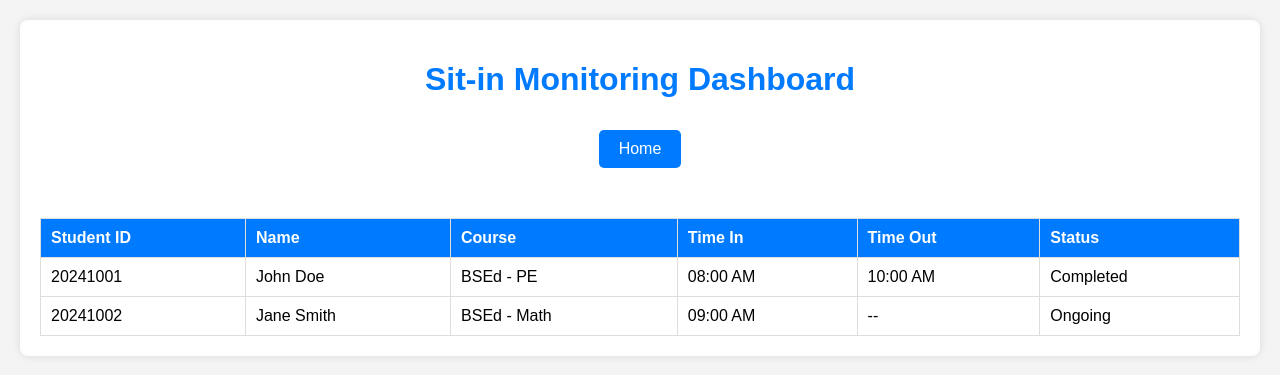
After one commit to AnonymousDod/CCS-Sit-in-Monitoring-System, a Flask app: page /dashboard in a window 1280 px wide. The commit adds this page. Shown: the top 375 px of the page. Run offline with Flask 3, Linux system fonts and the light colour scheme; a user stored in the database is signed in.

Commit message:
dashboard added

```diff
--- a/app.py
+++ b/app.py
@@ -1,7 +1,8 @@
-from flask import Flask, request, render_template, redirect, url_for
+from flask import Flask, request, render_template, redirect, url_for, flash, session
 import sqlite3
 
 app = Flask(__name__)
+app.secret_key = 'your_secret_key'  # Needed for flashing messages and session management
 
 # Function to check login credentials
 def check_login(username, password):
@@ -23,17 +24,43 @@ def login_page():
         username = request.form.get("un")
         password = request.form.get("pwd")
 
+        # Check if both fields are filled out
+        if not username or not password:
+            flash('Please fill out both fields.', 'error')
+            return redirect(url_for('login_page'))  # Redirect back to the login page
+
         if check_login(username, password):
+            session["user"] = username  # Store username in session
             return redirect(url_for("home"))  # Redirect to home page if login is successful
         else:
-            return "Invalid Username or Password", 401  # Returns error
+            flash('Invalid Username or Password', 'error')  # Flash the error message
+            return redirect(url_for('login_page'))  # Redirect back to the login page
 
     return render_template("index.html")  # Renders the login page for GET request
 
 # Route for home page after successful login
 @app.route("/home")
 def home():
-    return "<h1>Welcome to the Home Page!</h1>"
+    if "user" not in session:
+        flash("Please log in first.", "error")
+        return redirect(url_for("login_page"))  # Redirect to login if not logged in
+    return render_template("homepage.html", user=session["user"])  # Pass user session to homepage
+
+@app.route("/dashboard")
+def dashboard():
+    if "user" not in session:
+        flash("Please log in first.", "error")
+        return redirect(url_for("login_page"))  # Redirect to login if not logged in
+    return render_template("dashboard.html", user=session["user"])
+
+
+# Route for logout
+@app.route("/logout")
+def logout():
+    session.pop("user", None)  # Remove user from session
+    flash("You have been logged out.", "success")
+    return redirect(url_for("login_page"))  # Redirect to login page
+
 
 # Route for signup (GET: Show form, POST: Process registration)
 @app.route("/signup", methods=["GET", "POST"])
@@ -55,10 +82,18 @@ def register_user():
         username = request.form.get("username")
         password = request.form.get("password")
 
-        # Save the new user to your database
+        # Check if username already exists
         con = sqlite3.connect("users.db")
         cur = con.cursor()
 
+        # Check for existing username
+        cur.execute("SELECT 1 FROM users WHERE username = ?", (username,))
+        if cur.fetchone():
+            flash('Username already taken. Please choose another one.', 'error')
+            con.close()
+            return redirect(url_for('signup'))  # Redirect to signup page if username exists
+
+        # Save the new user to your database
         cur.execute("""
             INSERT INTO users (idno, lastname, firstname, midname, course, yearlevel, email, username, password)
             VALUES (?, ?, ?, ?, ?, ?, ?, ?, ?)
@@ -67,6 +102,7 @@ def register_user():
         con.commit()
         con.close()
 
+        flash('Registration successful! You can now log in.', 'success')
         return redirect(url_for("login_page"))  # Redirect to login page after successful registration
 
 # Ensure the database exists and create the table if it doesn't
--- /dev/null
+++ b/templates/dashboard.html
@@ -0,0 +1,103 @@
+<!DOCTYPE html>
+<html lang="en">
+<head>
+    <meta charset="UTF-8">
+    <meta name="viewport" content="width=device-width, initial-scale=1.0">
+    <title>Sit-in Monitoring Dashboard</title>
+    <style>
+        body {
+            font-family: Arial, sans-serif;
+            margin: 0;
+            padding: 0;
+            background-color: #f4f4f4;
+            text-align: center;
+        }
+        .container {
+            width: 100%;
+            max-width: 1200px;
+            margin: 20px auto;
+            background: white;
+            padding: 20px;
+            border-radius: 8px;
+            box-shadow: 0 0 10px rgba(0, 0, 0, 0.1);
+        }
+        h1 {
+            color: #007BFF;
+        }
+        .buttons {
+            margin-bottom: 20px;
+        }
+        .buttons a {
+            display: inline-block;
+            margin: 10px;
+            padding: 10px 20px;
+            background-color: #007BFF;
+            color: white;
+            text-decoration: none;
+            border-radius: 5px;
+        }
+        .buttons a:hover {
+            background-color: #0056b3;
+        }
+        .table-container {
+            overflow-x: auto;
+        }
+        table {
+            width: 100%;
+            border-collapse: collapse;
+            margin-top: 20px;
+        }
+        table, th, td {
+            border: 1px solid #ddd;
+        }
+        th, td {
+            padding: 10px;
+            text-align: left;
+        }
+        th {
+            background-color: #007BFF;
+            color: white;
+        }
+    </style>
+</head>
+<body>
+    <div class="container">
+        <h1>Sit-in Monitoring Dashboard</h1>
+        <div class="buttons">
+            <a href="{{ url_for('dashboard') }}" class="btn">Home</a>
+        </div>
+        <div class="table-container">
+            <table>
+                <thead>
+                    <tr>
+                        <th>Student ID</th>
+                        <th>Name</th>
+                        <th>Course</th>
+                        <th>Time In</th>
+                        <th>Time Out</th>
+                        <th>Status</th>
+                    </tr>
+                </thead>
+                <tbody>
+                    <tr>
+                        <td>20241001</td>
+                        <td>John Doe</td>
+                        <td>BSEd - PE</td>
+                        <td>08:00 AM</td>
+                        <td>10:00 AM</td>
+                        <td>Completed</td>
+                    </tr>
+                    <tr>
+                        <td>20241002</td>
+                        <td>Jane Smith</td>
+                        <td>BSEd - Math</td>
+                        <td>09:00 AM</td>
+                        <td>--</td>
+                        <td>Ongoing</td>
+                    </tr>
+                </tbody>
+            </table>
+        </div>
+    </div>
+</body>
+</html>
```
Also changed, not shown: static/style.css (+37 -30 lines), templates/homepage.html (added, +67 -0 lines), templates/index.html (+49 -1 lines), templates/signup.html (+44 -7 lines), templates/user.png (added), users.db.
